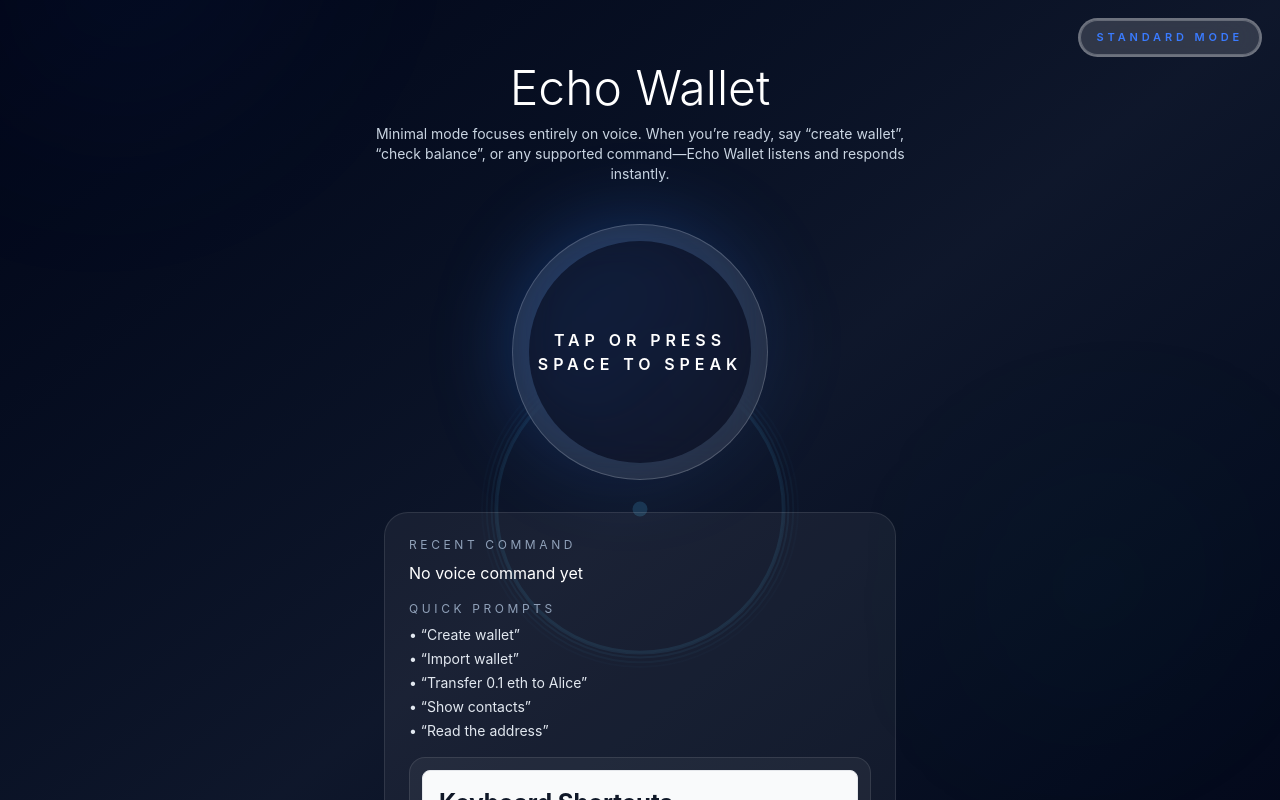
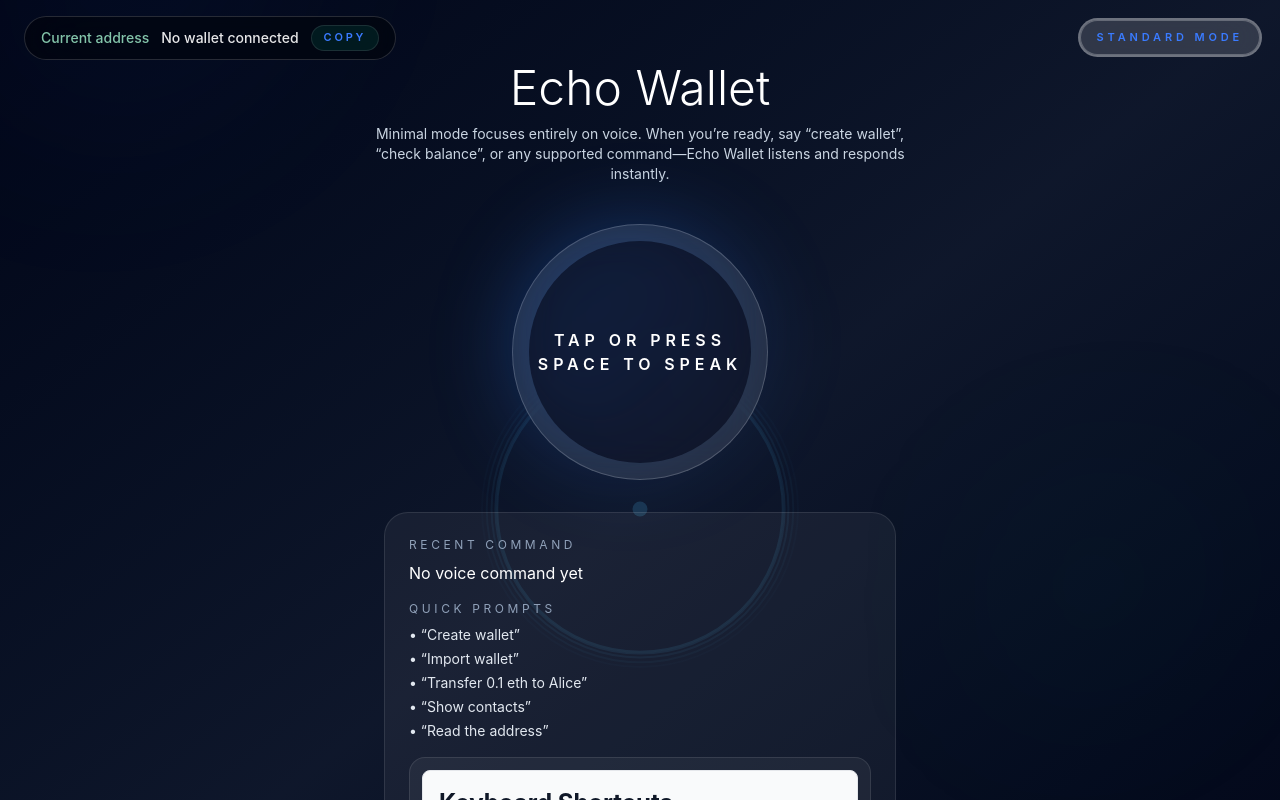
Before and after one commit to lysrain21/EchoWallet, a Next.js app: page / in a window 1280 px wide. Both pictures are taken after a click on the button "MINIMAL MODE". Shown: the top 800 px of the page. Built offline with nearby package versions, Linux system fonts and the light colour scheme; no server answers.

Commit message:
fix:reading bugs

```diff
--- a/src/components/MinimalVoiceWallet.tsx
+++ b/src/components/MinimalVoiceWallet.tsx
@@ -31,7 +31,7 @@ export function MinimalVoiceWallet() {
 
   useEffect(() => {
     setCopyState('idle')
-  }, [sharedAddress])
+  }, [sharedAddress, wallet?.address])
 
   useEffect(() => {
     if (copyState === 'copied') {
@@ -81,6 +81,8 @@ export function MinimalVoiceWallet() {
 
   type SpeakOptions = { rate?: number; pitch?: number; volume?: number }
 
+  const primaryAddress = useMemo(() => sharedAddress || wallet?.address || '', [sharedAddress, wallet?.address])
+
   const formattedSharedAddress = useMemo(() => {
     if (!sharedAddress) return ''
     const normalized = sharedAddress.trim()
@@ -90,12 +92,19 @@ export function MinimalVoiceWallet() {
     return prefix ? `${prefix} ${grouped}` : grouped
   }, [sharedAddress])
 
-  const handleCopyAddress = useCallback(async () => {
-    if (!sharedAddress) return
+  const shortPrimaryAddress = useMemo(() => {
+    if (!primaryAddress) return null
+    return `${primaryAddress.slice(0, 6)}…${primaryAddress.slice(-4)}`
+  }, [primaryAddress])
+
+  const handleCopyAddress = useCallback(
+    async (targetAddress?: string) => {
+      const addressToCopy = targetAddress || sharedAddress || wallet?.address
+      if (!addressToCopy) return
 
       try {
         if (navigator.clipboard && typeof navigator.clipboard.writeText === 'function') {
-        await navigator.clipboard.writeText(sharedAddress)
+          await navigator.clipboard.writeText(addressToCopy)
           setCopyState('copied')
           voiceService.speak('Address copied to clipboard.')
         } else {
@@ -106,7 +115,9 @@ export function MinimalVoiceWallet() {
         setCopyState('failed')
         voiceService.speak('Unable to copy the address automatically. Please copy it manually from the screen.')
       }
-  }, [sharedAddress])
+    },
+    [sharedAddress, wallet?.address]
+  )
 
   // Initialize voice service and welcome message
   useEffect(() => {
@@ -191,6 +202,24 @@ export function MinimalVoiceWallet() {
         </div>
       </div>
 
+      <div className="pointer-events-none fixed left-4 right-4 top-4 z-40 flex justify-start sm:left-6 sm:right-auto">
+        <div className="pointer-events-auto inline-flex max-w-full items-center gap-3 rounded-full border border-white/15 bg-black/40 px-4 py-2 text-xs font-medium text-slate-100 backdrop-blur-xl sm:text-sm">
+          <span className="hidden text-emerald-200/80 sm:inline">Current address</span>
+          <span className="truncate text-white/90" aria-live="polite">
+            {shortPrimaryAddress ?? 'No wallet connected'}
+          </span>
+          <button
+            type="button"
+            onClick={() => handleCopyAddress(primaryAddress)}
+            disabled={!primaryAddress}
+            className="inline-flex items-center gap-1.5 rounded-full border border-emerald-300/40 bg-emerald-400/10 px-3 py-1 text-[11px] font-semibold uppercase tracking-[0.25em] text-emerald-100 transition hover:bg-emerald-400/20 focus:outline-none focus:ring-4 focus:ring-emerald-300/40 disabled:cursor-not-allowed disabled:border-white/10 disabled:text-slate-400"
+          >
+            <span className="hidden sm:inline">{copyState === 'copied' ? 'Copied' : 'Copy'}</span>
+            <span className="sm:hidden">{copyState === 'copied' ? '✓' : '⧉'}</span>
+          </button>
+        </div>
+      </div>
+
       <main
         className="relative z-10 mx-auto flex min-h-screen max-w-3xl flex-col items-center justify-center px-6 py-16 text-center"
         role="main"
@@ -254,7 +283,7 @@ export function MinimalVoiceWallet() {
             <div className="mt-4 flex flex-wrap items-center gap-3">
               <button
                 type="button"
-                onClick={handleCopyAddress}
+                onClick={() => handleCopyAddress(sharedAddress)}
                 className="inline-flex items-center gap-2 rounded-full border border-emerald-200/60 bg-emerald-400/10 px-5 py-2 text-sm font-semibold text-emerald-50 transition hover:bg-emerald-400/20 focus:outline-none focus:ring-4 focus:ring-emerald-300/40"
               >
                 <span>{copyState === 'copied' ? 'Copied!' : copyState === 'failed' ? 'Copy failed' : 'Copy address'}</span>
--- a/src/components/WalletInterface.tsx
+++ b/src/components/WalletInterface.tsx
@@ -5,7 +5,7 @@
 
 'use client'
 
-import React, { useEffect, useMemo, useState } from 'react'
+import React, { useCallback, useEffect, useMemo, useState } from 'react'
 import {
   VoiceButton,
   AccessibleText,
@@ -44,11 +44,42 @@ const TRANSFER_STEPS = [
 
 export function WalletInterface() {
   const voiceState = useVoiceState()
-  const { wallet, balance, network, transactions } = useWalletStore()
+  const { wallet, balance, network, transactions, sharedAddress } = useWalletStore()
+
+  const [copyState, setCopyState] = useState<'idle' | 'copied' | 'failed'>('idle')
 
   const [hasPlayedWelcome, setHasPlayedWelcome] = useState(false)
   const [topContact, setTopContact] = useState<Contact | null>(null)
   const [recentCommands, setRecentCommands] = useState<string[]>([])
+
+  const primaryAddress = useMemo(() => sharedAddress || wallet?.address || '', [sharedAddress, wallet?.address])
+
+  const shortAddress = useMemo(() => {
+    if (!primaryAddress) return null
+    return `${primaryAddress.slice(0, 6)}…${primaryAddress.slice(-4)}`
+  }, [primaryAddress])
+
+  useEffect(() => {
+    setCopyState('idle')
+  }, [primaryAddress])
+
+  const handleCopyAddress = useCallback(async () => {
+    if (!primaryAddress) return
+
+    try {
+      if (navigator.clipboard && typeof navigator.clipboard.writeText === 'function') {
+        await navigator.clipboard.writeText(primaryAddress)
+        setCopyState('copied')
+        voiceService.speak('Address copied to clipboard.')
+      } else {
+        throw new Error('Clipboard API unavailable')
+      }
+    } catch (error) {
+      console.error('Copy address failed:', error)
+      setCopyState('failed')
+      voiceService.speak('Unable to copy the address automatically. Please copy it manually from the screen.')
+    }
+  }, [primaryAddress])
 
   // Welcome prompt + keyboard shortcut for replay
   useEffect(() => {
@@ -118,6 +149,24 @@ export function WalletInterface() {
 
   return (
     <div className="min-h-screen bg-gradient-to-br from-slate-950 via-slate-900 to-slate-950 text-slate-100">
+      <div className="pointer-events-none fixed left-4 right-4 top-4 z-40 flex justify-start sm:left-6 sm:right-auto">
+        <div className="pointer-events-auto inline-flex max-w-full items-center gap-3 rounded-full border border-white/20 bg-black/40 px-4 py-2 text-xs font-medium text-slate-100 backdrop-blur-xl sm:text-sm">
+          <span className="hidden text-emerald-200/80 sm:inline">Current address</span>
+          <span className="truncate text-white/90" aria-live="polite">
+            {shortAddress ?? 'No wallet connected'}
+          </span>
+          <button
+            type="button"
+            onClick={handleCopyAddress}
+            disabled={!primaryAddress}
+            className="inline-flex items-center gap-1.5 rounded-full border border-emerald-300/40 bg-emerald-400/10 px-3 py-1 text-[11px] font-semibold uppercase tracking-[0.25em] text-emerald-100 transition hover:bg-emerald-400/20 focus:outline-none focus:ring-4 focus:ring-emerald-300/40 disabled:cursor-not-allowed disabled:border-white/10 disabled:text-slate-400"
+          >
+            <span className="hidden sm:inline">{copyState === 'copied' ? 'Copied' : 'Copy'}</span>
+            <span className="sm:hidden">{copyState === 'copied' ? '✓' : '⧉'}</span>
+          </button>
+        </div>
+      </div>
+
       <div className="relative overflow-hidden">
         <div className="pointer-events-none absolute inset-0 opacity-60" aria-hidden>
           <div className="absolute -top-32 left-16 h-80 w-80 rounded-full bg-gradient-to-br from-blue-500/40 via-blue-400/20 to-transparent blur-3xl" />
--- a/src/services/voiceService.ts
+++ b/src/services/voiceService.ts
@@ -229,8 +229,17 @@ class VoiceService {
     if (this.availableVoices.length === 0) {
       this.availableVoices = this.synthesis.getVoices()
     }
+
     if (this.availableVoices.length > 0) {
-      utterance.voice = this.availableVoices[0]
+      const preferredLanguage = WALLET_CONFIG.SPEECH_CONFIG.DEFAULT_LANGUAGE?.toLowerCase()
+      const fallbackLanguage = preferredLanguage?.split('-')?.[0]
+
+      const matchingVoice = this.availableVoices.find((voice) => {
+        const lang = voice.lang?.toLowerCase()
+        return lang === preferredLanguage || (fallbackLanguage && lang?.startsWith(`${fallbackLanguage}-`))
+      })
+
+      utterance.voice = matchingVoice || this.availableVoices[0]
     }
     utterance.lang = WALLET_CONFIG.SPEECH_CONFIG.DEFAULT_LANGUAGE
     utterance.rate = options?.rate || 1
```
Lines whose indentation alone changed are shown as unchanged.
